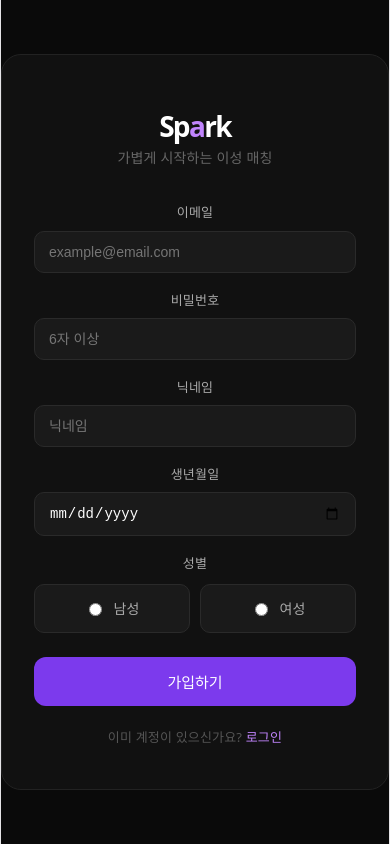
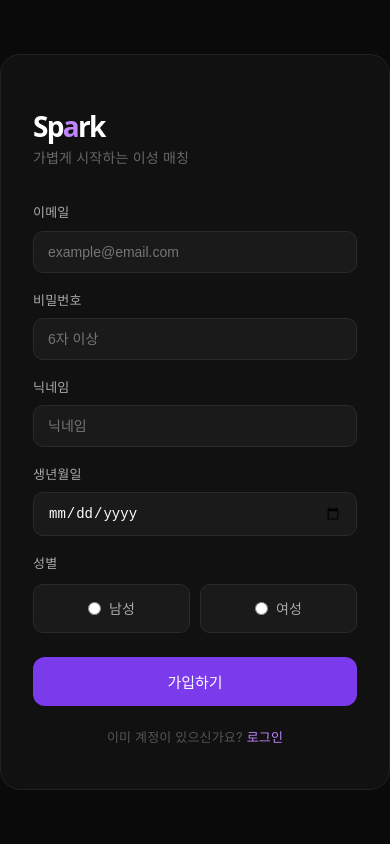
Before and after one commit to COOL-DEV1/matching, a React (Vite) app: page /signup in a window 390 px wide. Built offline with nearby package versions, Linux system fonts and the light colour scheme; no server answers.

Commit message:
fix: 전체 레이아웃 모바일 최적화

```diff
--- a/src/index.css
+++ b/src/index.css
@@ -11,8 +11,8 @@
   --shadow:
     rgba(0, 0, 0, 0.1) 0 10px 15px -3px, rgba(0, 0, 0, 0.05) 0 4px 6px -2px;
 
-  --sans: system-ui, 'Segoe UI', Roboto, sans-serif;
-  --heading: system-ui, 'Segoe UI', Roboto, sans-serif;
+  --sans: system-ui, "Segoe UI", Roboto, sans-serif;
+  --heading: system-ui, "Segoe UI", Roboto, sans-serif;
   --mono: ui-monospace, Consolas, monospace;
 
   font: 18px/145% var(--sans);
@@ -50,20 +50,37 @@
   }
 }
 
-#root {
-  width: 1126px;
-  max-width: 100%;
-  margin: 0 auto;
-  text-align: center;
-  border-inline: 1px solid var(--border);
-  min-height: 100svh;
-  display: flex;
-  flex-direction: column;
+* {
   box-sizing: border-box;
+  margin: 0;
+  padding: 0;
 }
 
+#root {
+  max-width: 430px;
+  margin: 0 auto;
+  min-height: 100vh;
+  background: #0a0a0a;
+  position: relative;
+}
+
+html,
 body {
-  margin: 0;
+  background: #050505;
+  min-height: 100vh;
+  font-family: -apple-system, "Helvetica Neue", sans-serif;
+}
+
+/* 데스크탑에서 양옆 어둡게 */
+body::before {
+  content: "";
+  position: fixed;
+  top: 0;
+  left: 0;
+  right: 0;
+  bottom: 0;
+  background: #050505;
+  z-index: -1;
 }
 
 h1,
```
